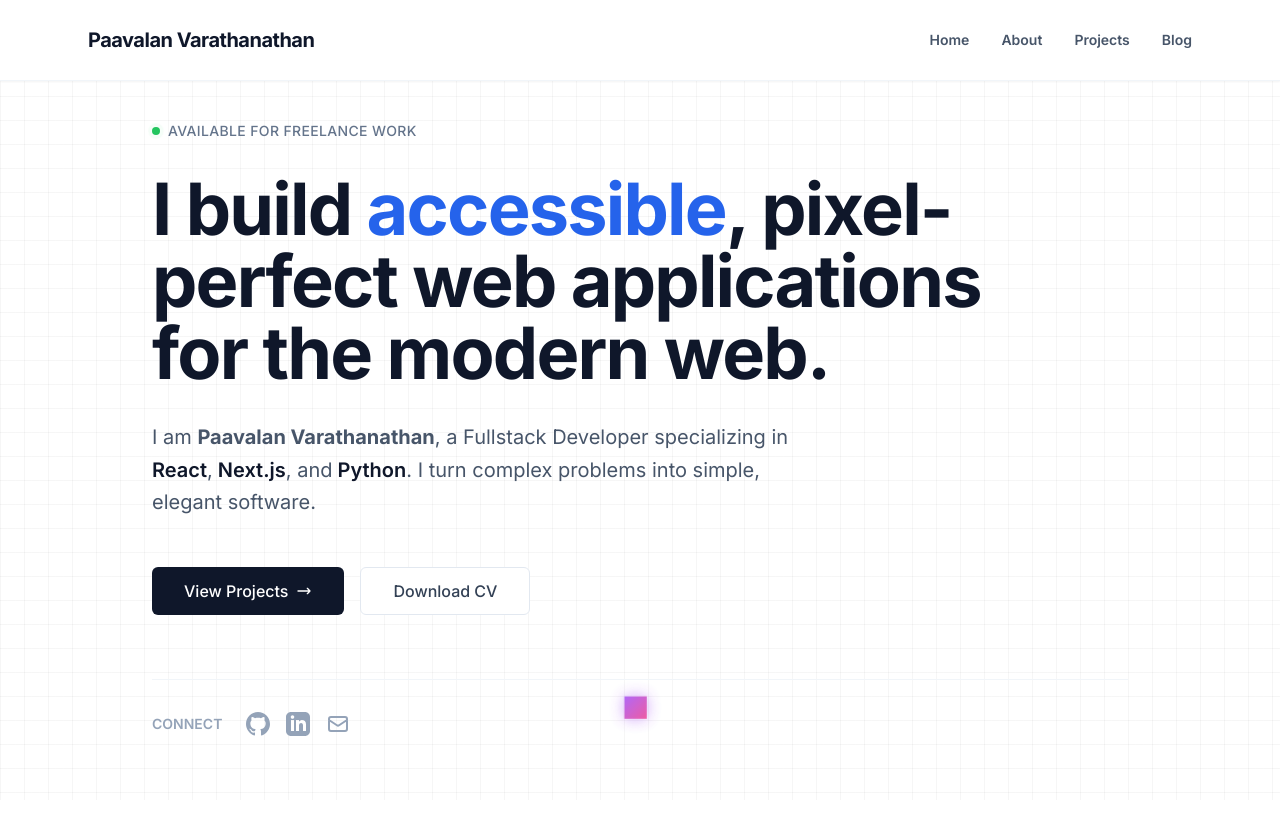
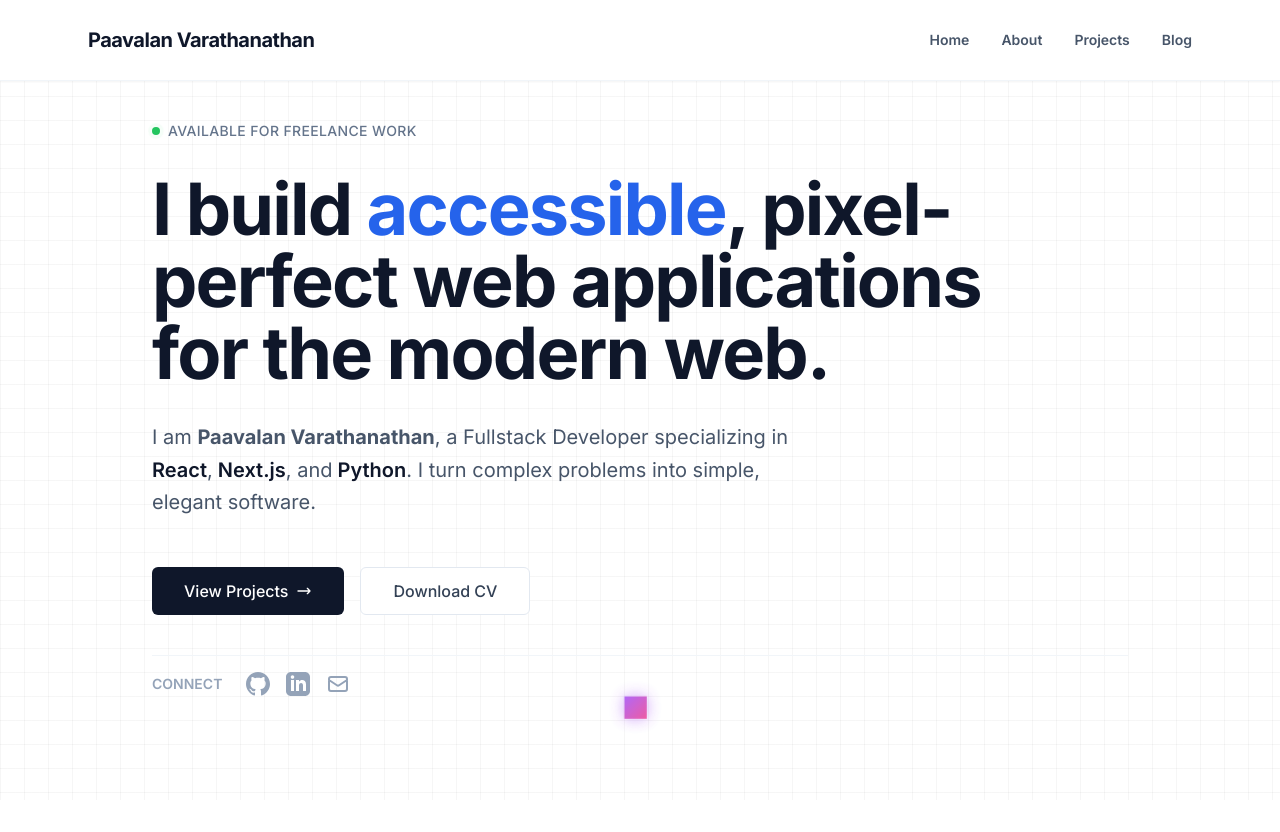
Before and after one commit to Paavalan08/Paavalan, a Next.js app: page / in a window 1280 px wide. Shown: the top 832 px of the page. Built offline with nearby package versions, Linux system fonts and the light colour scheme.

Commit message:
Fixed design and added pages

```diff
--- a/src/app/page.tsx
+++ b/src/app/page.tsx
@@ -147,7 +147,7 @@ export default function Home() {
         </div>
 
         {/* Social Proof */}
-        <div className="mt-16 pt-8 border-t border-slate-100 flex items-center gap-6">
+        <div className="mt-10 pt-4 border-t border-slate-100 flex items-center gap-6">
            <span className="text-sm font-semibold text-slate-400">CONNECT</span>
            <div className="flex gap-4">
              <a href={personal.social.github} target="_blank" className="text-slate-400 hover:text-slate-900 transition-colors">
```
